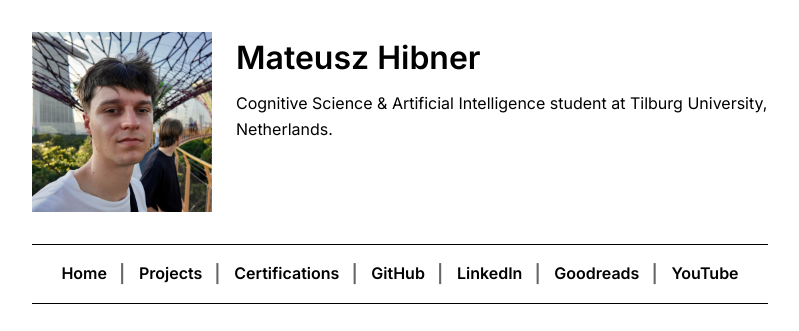
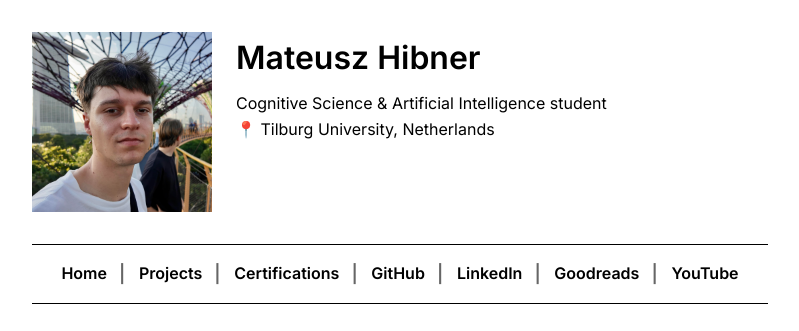
Before and after one commit to mateusz-hibner/mateuszhibner.com, a plain HTML site: page index.html in a window 1280 px wide. Shown: the top 331 px of the page, without its empty margins (240-1039 px from the left). Drawn offline with Linux system fonts and the light colour scheme.

Commit message:
desc emoji

```diff
--- a/index.html
+++ b/index.html
@@ -17,7 +17,8 @@
                 <img src="public/images/mh.jpg" alt="Mateusz Hibner" class="profile-picture">
                 <div class="profile-text">
                     <h1 class="name">Mateusz Hibner</h1>
-                    <p class="description">Cognitive Science & Artificial Intelligence student at Tilburg University, Netherlands.</p>
+                    <p class="description">Cognitive Science & Artificial Intelligence student</p>
+                    <p class="description">📍 Tilburg University, Netherlands</p>
                 </div>
             </div>
         </header>
```
